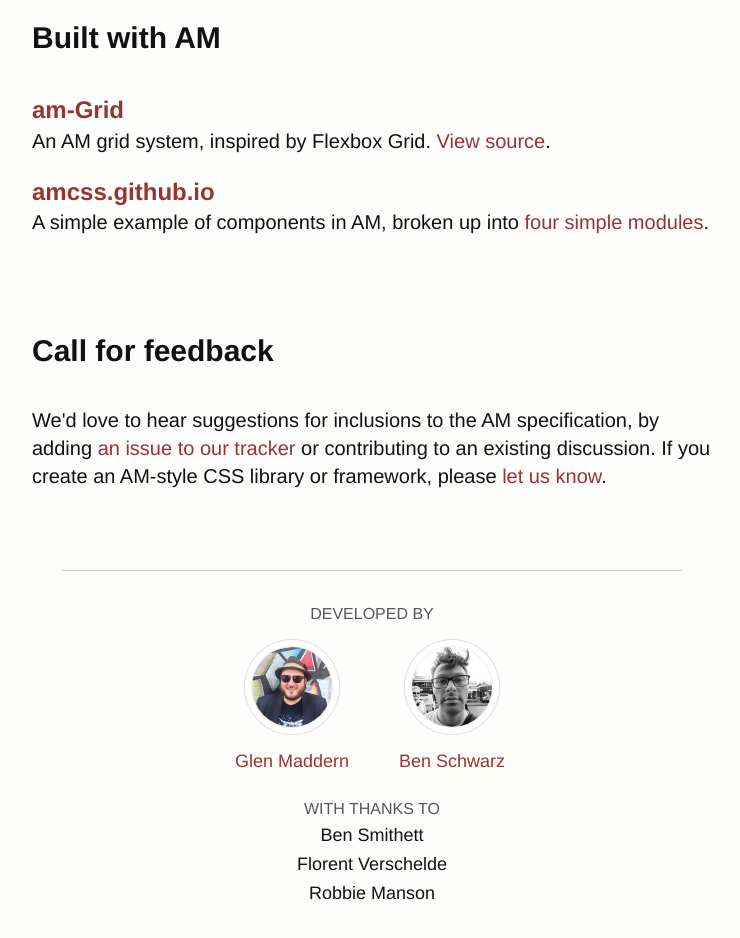
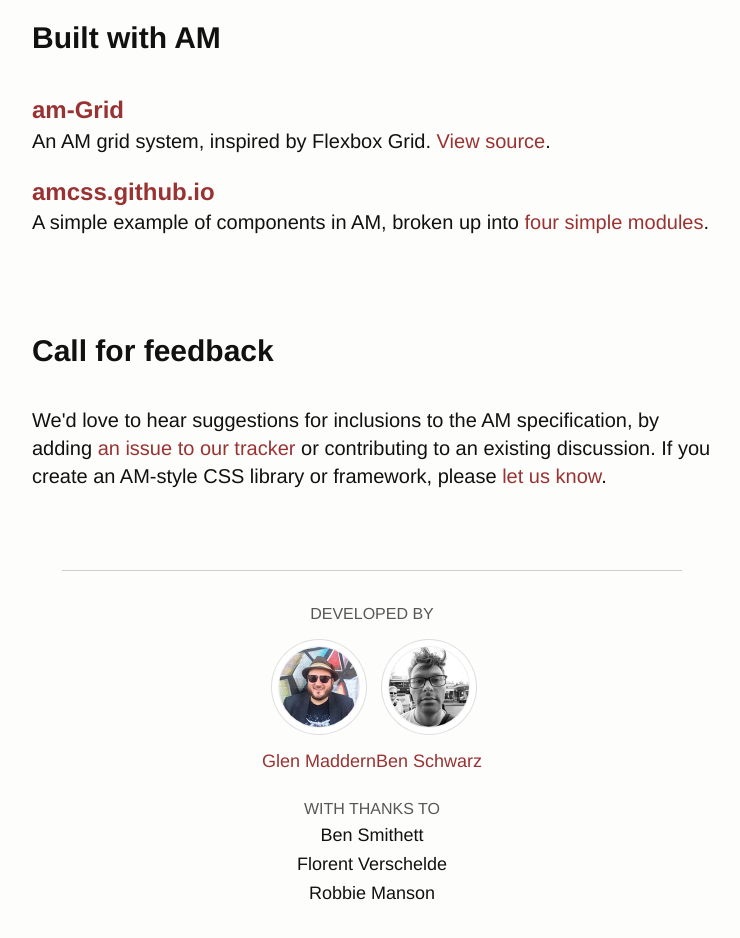
Before and after one commit to amcss/amcss.github.io, a plain HTML site: page index.html in a window 1280 px wide. Shown: the part 3156-4094 px from the top of the page, without its empty margins (268-1008 px from the left). Drawn offline with Linux system fonts and the light colour scheme.

Commit message:
the images aren't centered, but maybe is the wanted result

```diff
--- a/styles/main.css
+++ b/styles/main.css
@@ -286,7 +286,7 @@
     display: flex;
     justify-content: center; }
     [am-Contributors] > ol img {
-      margin: 1rem 2rem;
+      margin: 1rem auto;
       display: block;
       height: 80px;
       width: 80px;
```
